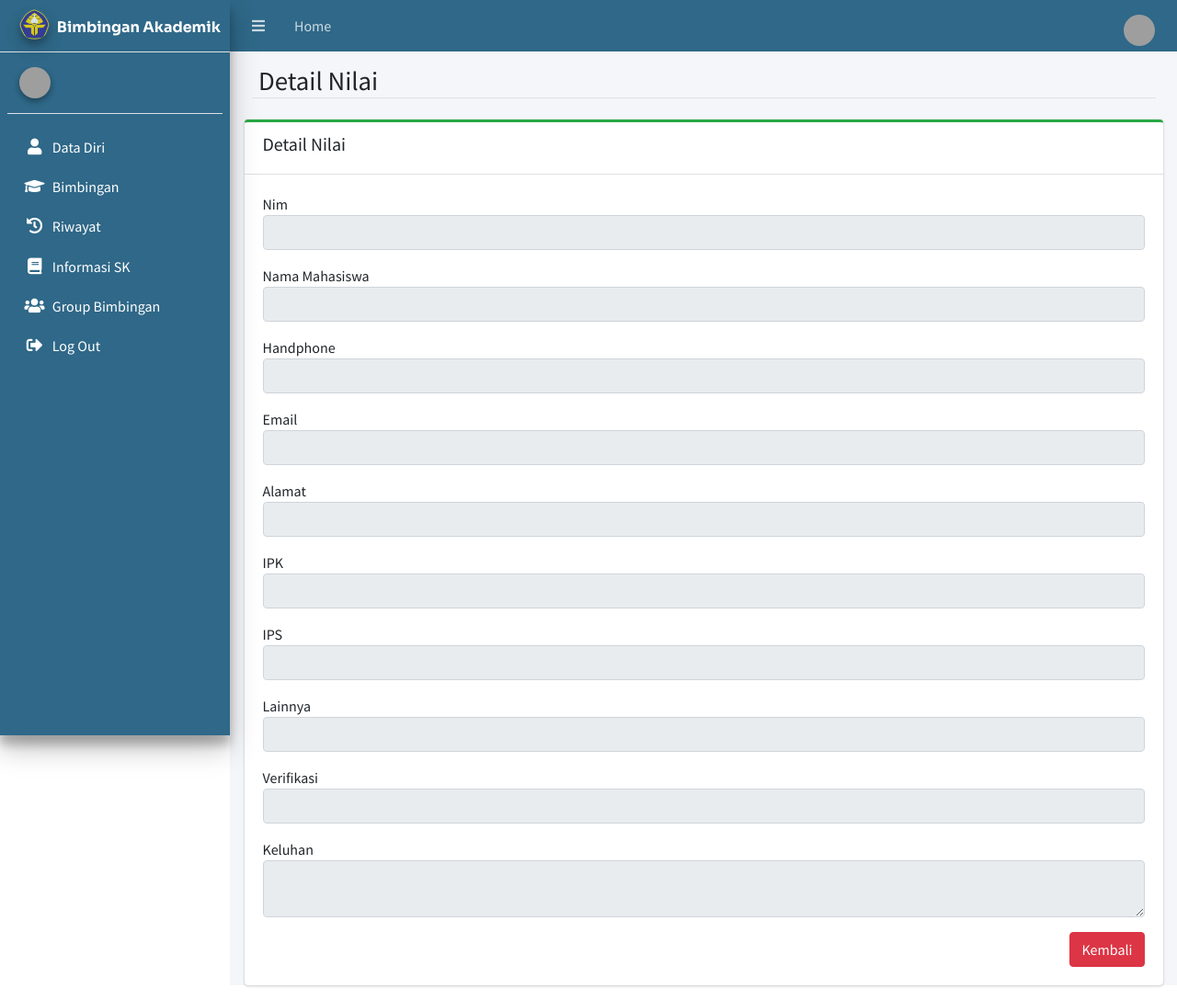
After one commit to MrZwen/BimbinganAkademik, a CodeIgniter app: page /bimbinganAkademik/index.php/cbimbingan/detailNilai/1 in a window 1280 px wide. The commit adds this page. Shown: the whole page at 92% size. Run offline with CodeIgniter, Linux system fonts and the light colour scheme; data that the repository does not hold is empty; some libraries are stand-ins or nearby versions; grey boxes are pictures that could not be loaded.

Commit message:
Tampil Nilai

```diff
--- a/application/controllers/Cbimbingan.php
+++ b/application/controllers/Cbimbingan.php
@@ -27,6 +27,12 @@ class Cbimbingan extends CI_Controller
         $this->load->view('Dosen/tampilanDosen', $data);
     }
 
+    function detailNilai($id_group) {
+        $datalist['user'] = $this->mbimbingan->tampilNilai($id_group);
+        $data['konten'] = $this->load->view('Dosen/detailNilai', $datalist, TRUE);
+        $this->load->view('Dosen/tampilanDosen', $data);
+    }
+
     function simpanevaluasi($id_group)
     {
         $this->load->model('mevaluasi');
--- a/application/models/Mbimbingan.php
+++ b/application/models/Mbimbingan.php
@@ -49,6 +49,20 @@ class Mbimbingan extends CI_Model
         return $hasil;
     }
 
+    function tampilNilai($id_group)
+    {
+        $query = $this->db->select('form_evaluasi.*, mahasiswa.*, nilai.*,dosen.gambar')
+            ->from('group_bimbingan')
+            ->join('dosen', 'dosen.NID = group_bimbingan.NID')
+            ->join('mahasiswa', 'mahasiswa.Nim = group_bimbingan.NIM')
+            ->join('form_evaluasi', 'form_evaluasi.id_group = group_bimbingan.id_group')
+            ->join('nilai','nilai.id_nilai = group_bimbingan.id_nilai')
+            ->where('group_bimbingan.id_group', $id_group);
+        $query = $this->db->get();
+
+        return $query->row();
+    }
+
     function tampiltahun()
     {
         $id_akun = $this->session->userdata('id_akun');
--- /dev/null
+++ b/application/views/Dosen/detailNilai.php
@@ -0,0 +1,62 @@
+<div class="content-header">
+  <div class="container-fluid">
+    <div class="row mb-2 border-bottom">
+      <div class="col-sm-6">
+        <h1 class="m-0">Detail Nilai</h1>
+      </div>
+    </div>
+  </div>
+</div>
+
+<div class="content-body">
+    <div class="card card-success card-outline">
+        <div class="card-header">
+            <h5 class="header-title">Detail Nilai</h5>
+        </div>
+        <div class="card-body">
+            <div class="mb-3">
+                <form action="" class="form-label">Nim</form>
+                <input type="text" class="form-control" value="<?php echo $user->Nim ?>" disabled>
+            </div>
+            <div class="mb-3">
+                <form action="" class="form-label">Nama Mahasiswa</form>
+                <input type="text" class="form-control" value="<?php echo $user->Nama ?>" disabled>
+            </div>
+            <div class="mb-3">
+                <form action="" class="form-label">Handphone</form>
+                <input type="text" class="form-control" value="<?php echo $user->NoHp ?>" disabled>
+            </div>
+            <div class="mb-3">
+                <form action="" class="form-label">Email</form>
+                <input type="text" class="form-control" value="<?php echo $user->Email ?>" disabled>
+            </div>
+            <div class="mb-3">
+                <form action="" class="form-label">Alamat</form>
+                <input type="text" class="form-control" value="<?php echo $user->Alamat ?>" disabled>
+            </div>
+            <div class="mb-3">
+                <form action="" class="form-label">IPK</form>
+                <input type="text" class="form-control" value="<?php echo $user->IPK ?>" disabled>
+            </div>
+            <div class="mb-3">
+                <form action="" class="form-label">IPS</form>
+                <input type="text" class="form-control" value="<?php echo $user->IPS ?>" disabled>
+            </div>
+            <div class="mb-3">
+                <form action="" class="form-label">Lainnya</form>
+                <input type="text" class="form-control" value="<?php echo $user->lainnya ?>" disabled>
+            </div>
+            <div class="mb-3">
+                <form action="" class="form-label">Verifikasi</form>
+                <input type="text" class="form-control" value="<?php echo $user->VerifMahasiswa ?>" disabled>
+            </div>
+            <div class="mb-3">
+                <form action="" class="form-label">Keluhan</form>
+                <textarea type="text" class="form-control" disabled><?php echo $user->keluhan ?> </textarea>
+            </div>
+            <div class="d-flex justify-content-end">
+                <a href="<?php echo base_url('Cbimbingan/bimbingan') ?>" class="btn btn-danger"> Kembali </a>
+            </div>
+        </div>
+    </div>
+</div>
```
Also changed, not shown: application/views/Dosen/bimbingan.php (+1 -56 lines).
